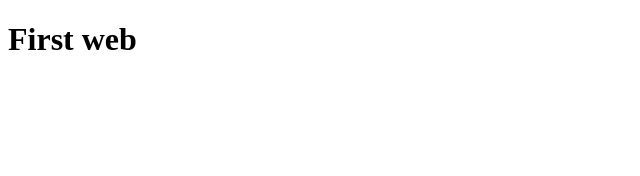
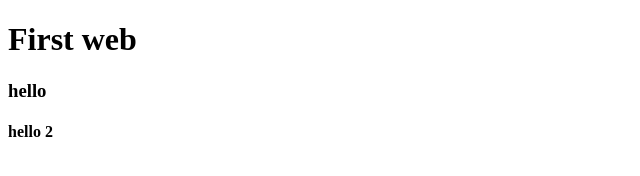
Before and after one commit to hamid-rahman/web-first, a plain HTML site: page index.html in a window 1280 px wide. Shown: the whole page, without its empty margins (0-640 px from the left). Drawn offline with Linux system fonts and the light colour scheme.

Commit message:
last commit

```diff
--- a/index.html
+++ b/index.html
@@ -8,5 +8,7 @@
 </head>
 <body>
     <h1>First web</h1>
+    <h3>hello</h3>
+    <h4>hello 2</h4>
 </body>
 </html>
```
